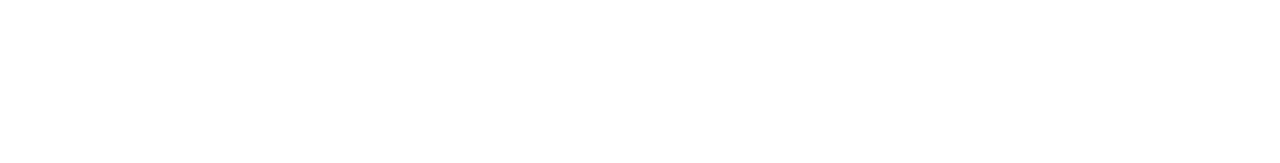
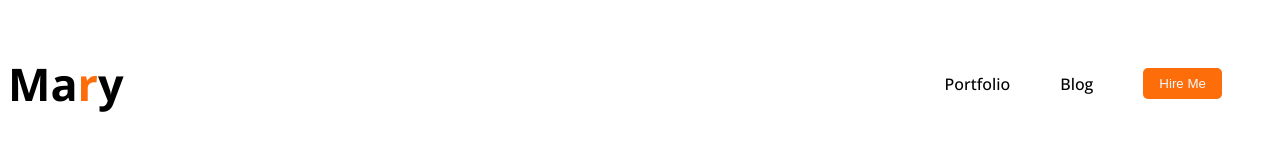
Before and after one commit to dilshadjahin/web-developer-portfolio, a plain HTML site: page index.html in a window 1280 px wide. Drawn offline with nearby package versions, Linux system fonts and the light colour scheme.

Commit message:
nav added

```diff
--- /dev/null
+++ b/assests/css/style.css
@@ -0,0 +1,36 @@
+/* common shared style*/
+
+body{
+    font-family: 'Open Sans', sans-serif;
+}
+nav{
+    display: flex;
+    justify-content: space-between;
+    align-items: center;
+}
+.nav-title{
+    color: black;
+    font-size: 45px;
+    font-style: normal;
+    font-weight: 700;
+
+}
+.text-primary{
+    color: #FD6E0A;
+}
+nav > ul{
+    display: flex;
+    align-items: center;
+}
+nav li{
+    list-style: none;
+    margin-right: 50px;
+}
+.btn-primary{
+    background-color: #FD6E0A;
+    border-radius: 5px;
+    border: none;
+    padding: 8px 16px;
+    color: aliceblue;
+
+}
--- a/index.html
+++ b/index.html
@@ -4,8 +4,36 @@
     <meta charset="UTF-8">
     <meta name="viewport" content="width=device-width, initial-scale=1.0">
     <title>Web developer portfolio</title>
+
+    <!---google fonts --->
+
+    <link rel="preconnect" href="https://fonts.googleapis.com">
+    <link rel="preconnect" href="https://fonts.gstatic.com" crossorigin>
+    <link href="https://fonts.googleapis.com/css2?family=Open+Sans:ital,wght@0,500;0,600;0,700;0,800;1,400;1,500;1,700&display=swap" rel="stylesheet">
+
+    <!---custom css---->
+
+    <link rel="stylesheet" href="assests/css/style.css">
+
 </head>
 <body>
+    <header>
 
+        <nav>
+            <h3 class="nav-title">Ma<span class="text-primary">r</span>y</h3>
+            <ul>
+                <li><a href=""></a>Portfolio</li>
+                <li><a href=""></a>Blog</li>
+                <li><button class="btn-primary">Hire Me</button></li>
+            </ul>
+        </nav>
+
+    </header>
+    <main>
+
+    </main>
+    <footer>
+
+    </footer>
 </body>
 </html>
```
